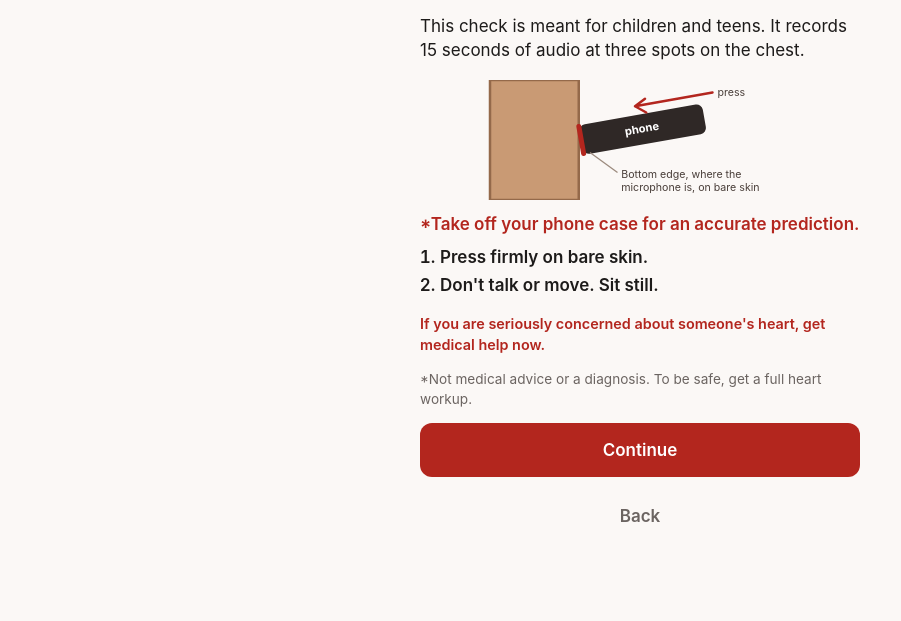
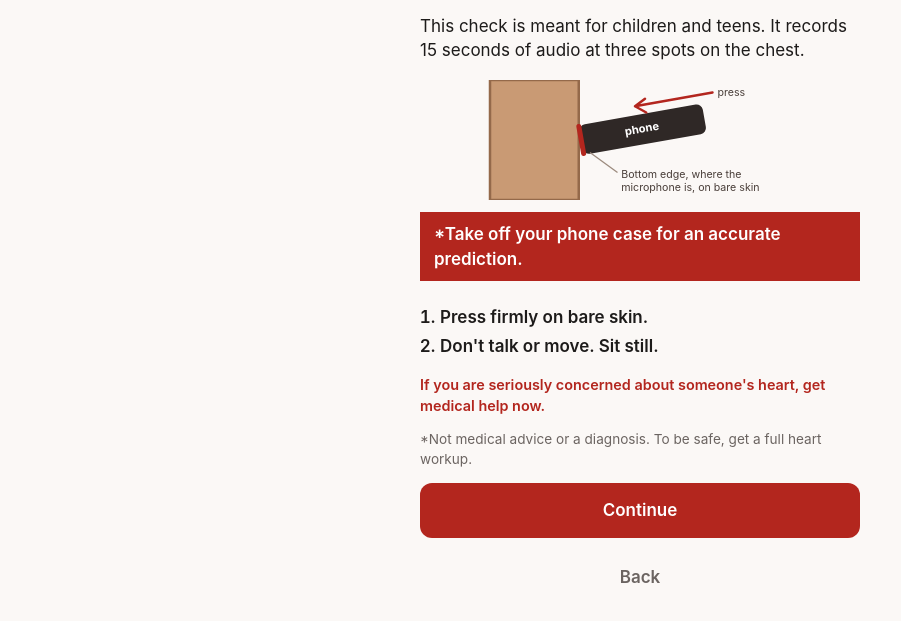
Before and after one commit to MaddieF28/Murmur_Check, a plain HTML site: page app/index.html in a window 1280 px wide. Both pictures are taken after a click on the button "Start". Shown: the part 93-714 px from the top of the page, without its empty margins (0-901 px from the left). Drawn offline with Linux system fonts and the light colour scheme.

Commit message:
ui update

```diff
--- a/app/style.css
+++ b/app/style.css
@@ -161,7 +161,7 @@ dialog { border: 0; border-radius: 16px; padding: 22px 20px 12px; width: min(360
 dialog::backdrop { background: rgba(29, 27, 26, .45); }
 dialog h2 { margin-top: 0; }
 dialog button:focus:not(:focus-visible) { outline: none; }
-.case-note { color: var(--brand); font-weight: 600; margin: 12px 0 4px; }
+.case-note { background: var(--brand); color: #fff; font-weight: 600; padding: 10px 14px; margin: 12px 0 24px; }
 ol.tips { color: var(--ink); font-weight: 600; }
 #about h2 { margin-top: 24px; }
 .sweep .trace { position: relative; height: 150px; margin: 0 20px; }
```
